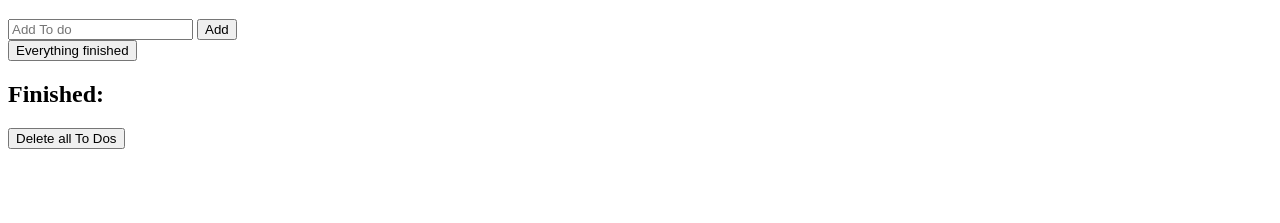
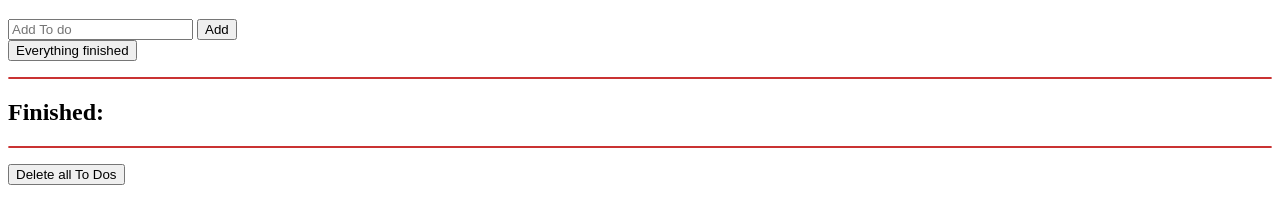
Before and after one commit to Miyukiana/To_Do_List, a plain HTML site: page index.html in a window 1280 px wide. Shown: the part 61-284 px from the top of the page. Drawn offline with Linux system fonts and the light colour scheme.

```diff
--- a/index.html
+++ b/index.html
@@ -1,6 +1,7 @@
 <!doctype html>
 <html>
   <head>
+    <meta name="viewport" content="width=device-width, initial-scale=1.0" />
     <title></title>
     <link rel="stylesheet" href="style.css">
      <script src="script.js" defer></script>
--- a/style.css
+++ b/style.css
@@ -24,3 +24,13 @@
   .li-container {
     position: relative;
   }
+  #doneList {
+border-radius: 5px;
+border: solid 0.5px rgb(202, 51, 51);
+background-color: rgb(202, 51, 51);
+  }
+#toDoList {
+  border-radius: 5px;
+border: solid 0.5px rgb(202, 51, 51);
+background-color: rgb(202, 51, 51);
+}
```
